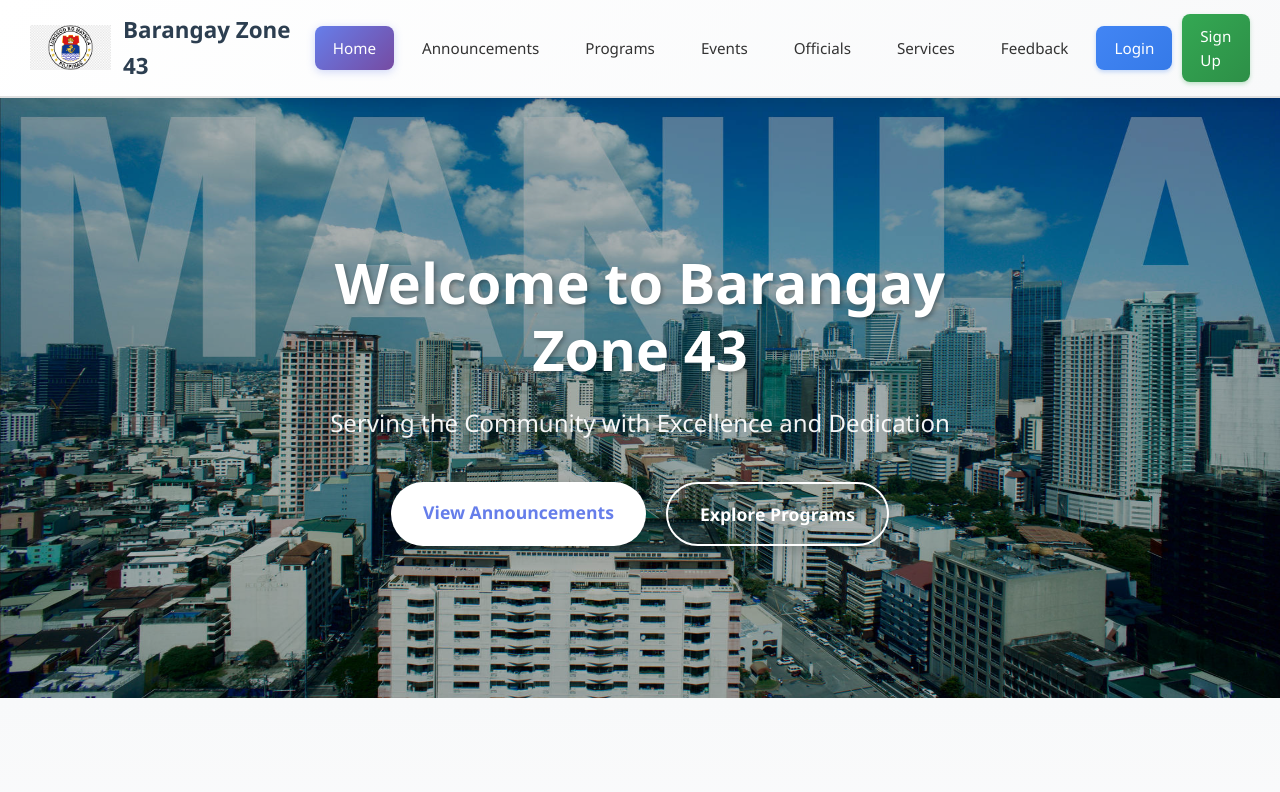
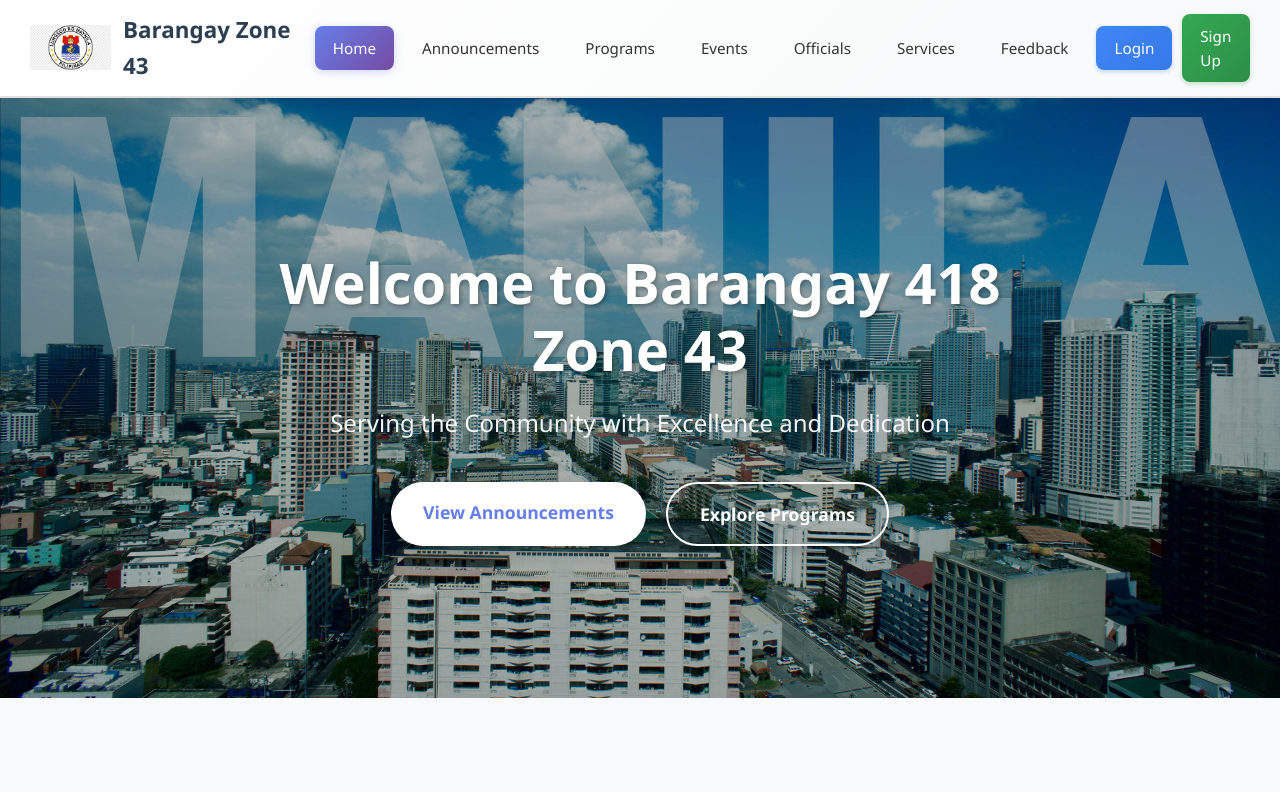
Before and after one commit to Abnederio/barangay-app-2026, an Angular app in the folder frontend/: page / in a window 1280 px wide. Shown: the top 792 px of the page. Built offline with nearby package versions, Linux system fonts and the light colour scheme; no server answers.

Commit message:
Updated barangay zone 43 to barangay 418 zone 43

```diff
--- a/frontend/src/app/footer/footer.html
+++ b/frontend/src/app/footer/footer.html
@@ -47,7 +47,7 @@
     </div>
 
     <div class="footer-bottom">
-      <p>&copy; {{ currentYear }} Barangay Zone 43. All rights reserved.</p>
+      <p>&copy; {{ currentYear }} Barangay 418 Zone 43. All rights reserved.</p>
       <p class="footer-tagline">Serving the Community with Excellence and Dedication</p>
     </div>
   </div>
--- a/frontend/src/app/home/home.html
+++ b/frontend/src/app/home/home.html
@@ -3,7 +3,7 @@
   <section class="hero-section has-background">
     <div class="hero-overlay"></div>
     <div class="hero-content">
-      <h1 class="hero-title">Welcome to Barangay Zone 43</h1>
+      <h1 class="hero-title">Welcome to Barangay 418 Zone 43</h1>
       <p class="hero-subtitle">Serving the Community with Excellence and Dedication</p>
       <div class="hero-buttons">
         <a routerLink="/announcements" class="btn-hero-primary">View Announcements</a>
--- a/frontend/src/index.html
+++ b/frontend/src/index.html
@@ -2,7 +2,7 @@
 <html lang="en">
 <head>
   <meta charset="utf-8">
-  <title>Barangay Zone 43</title>
+  <title>Barangay 418 Zone 43</title>
   <base href="/">
   <meta name="viewport" content="width=device-width, initial-scale=1">
   <link rel="icon" type="image/x-icon" href="favicon.ico">
```
